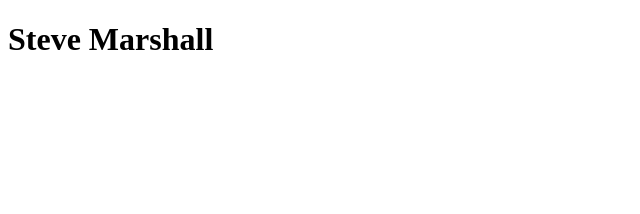
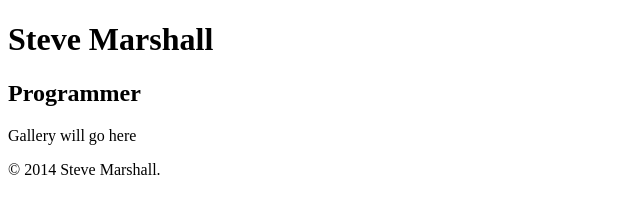
Before and after one commit to stevemarshalldp/TreehouseRailsTrack, a plain HTML site: page index.html in a window 1280 px wide. Shown: the whole page, without its empty margins (0-640 px from the left). Drawn offline with Linux system fonts and the light colour scheme.

Commit message:
Finished HTML First Section
Signed-off-by: Steve Marshall <steve@stevemarshalldp.com>

```diff
--- a/index.html
+++ b/index.html
@@ -1,7 +1,19 @@
 <!DOCTYPE html>
 <html>
-  <head></head>
+  <head>
+    <meta charset="utf-8">
+    <title>Steve Marshall | Programmer</title>
+  </head>
   <body>
-    <h1>Steve Marshall</h1>
+    <header>
+      <h1>Steve Marshall</h1>
+      <h2>Programmer</h2>
+    </header>
+    <section>
+      <p>Gallery will go here</p>
+    </section>
+    <footer>
+      <p>&copy; 2014 Steve Marshall.</p>
+    </footer>
   </body>
 </html>
```
